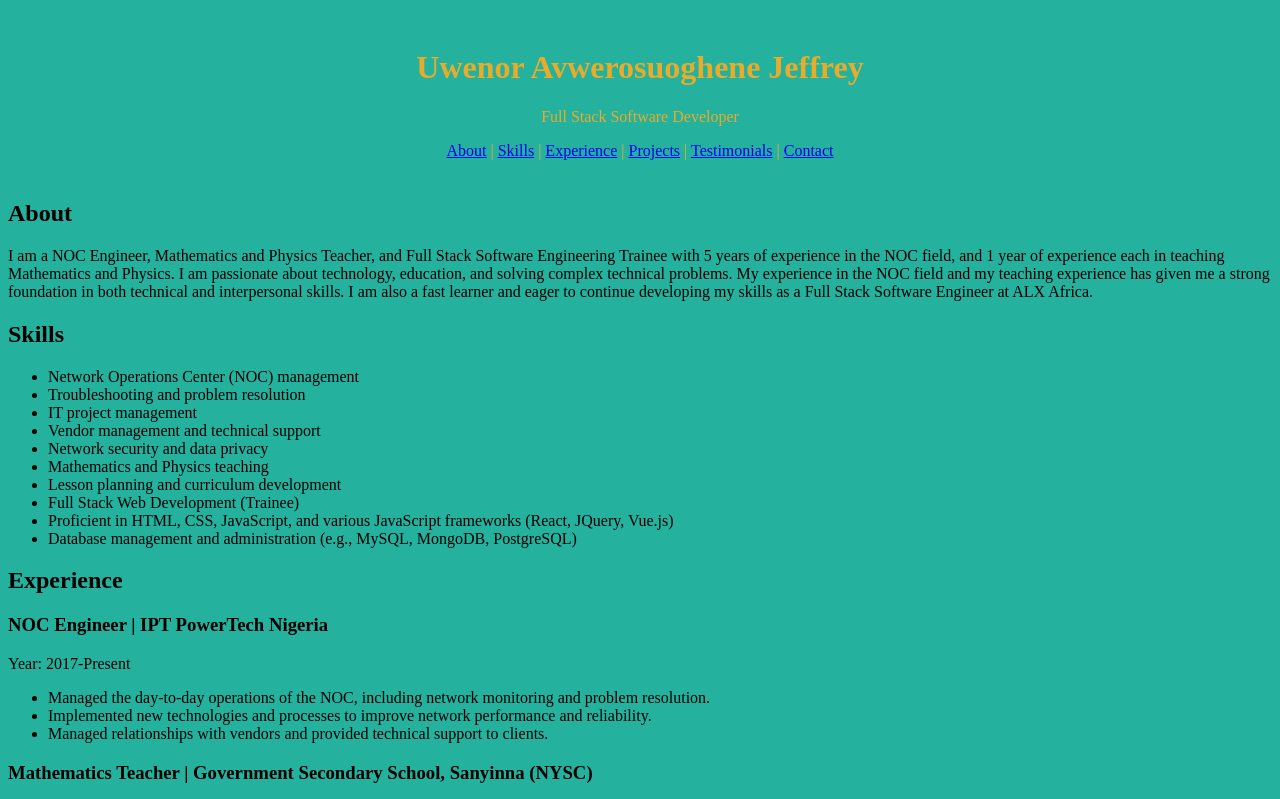
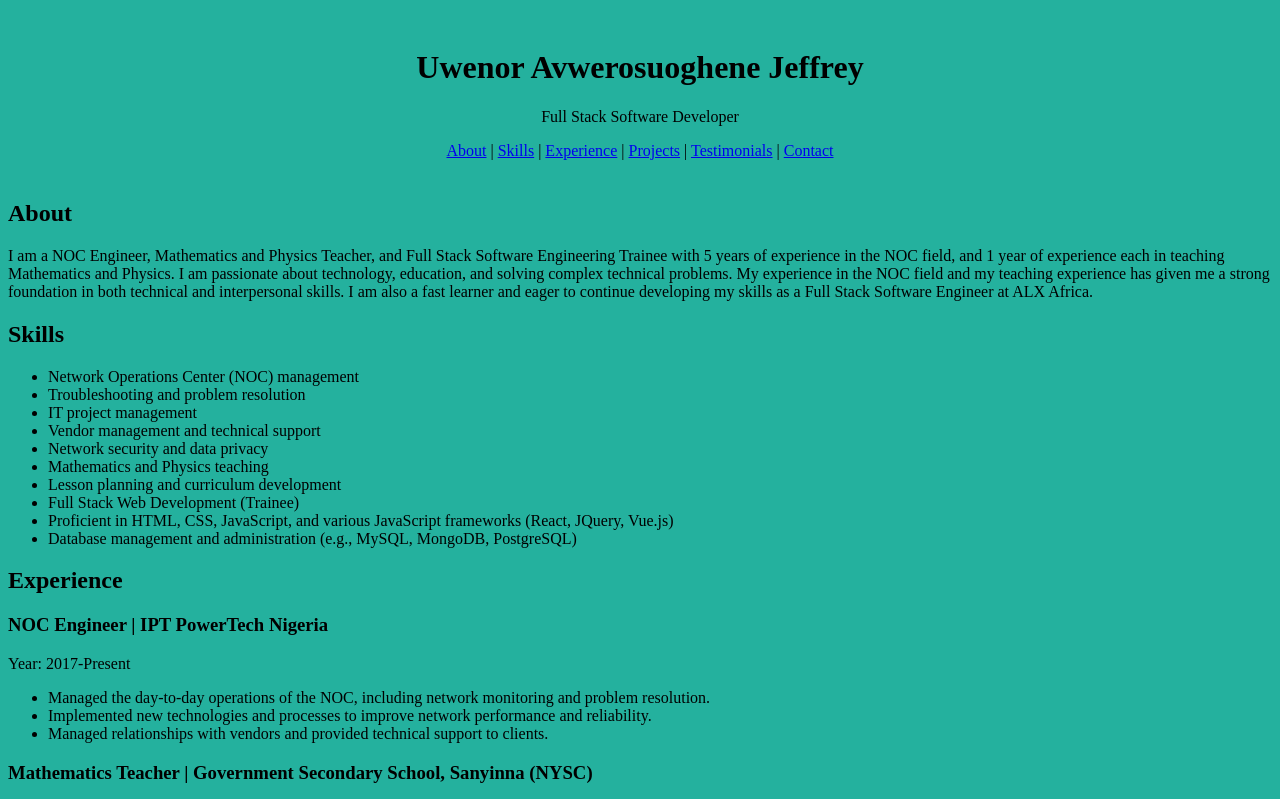
Before and after one commit to uwenorjeff/uwenorjeff.github.io, a plain HTML site: page index.html in a window 1280 px wide. Shown: the top 799 px of the page. Drawn offline with Linux system fonts and the light colour scheme.

Commit message:
Update portfolio.css

```diff
--- a/portfolio.css
+++ b/portfolio.css
@@ -2,7 +2,6 @@
 .header {
     text-align: center;
     padding: 20px 0;
-    color: rgb(231, 172, 43);
   }
 
 body {
```
